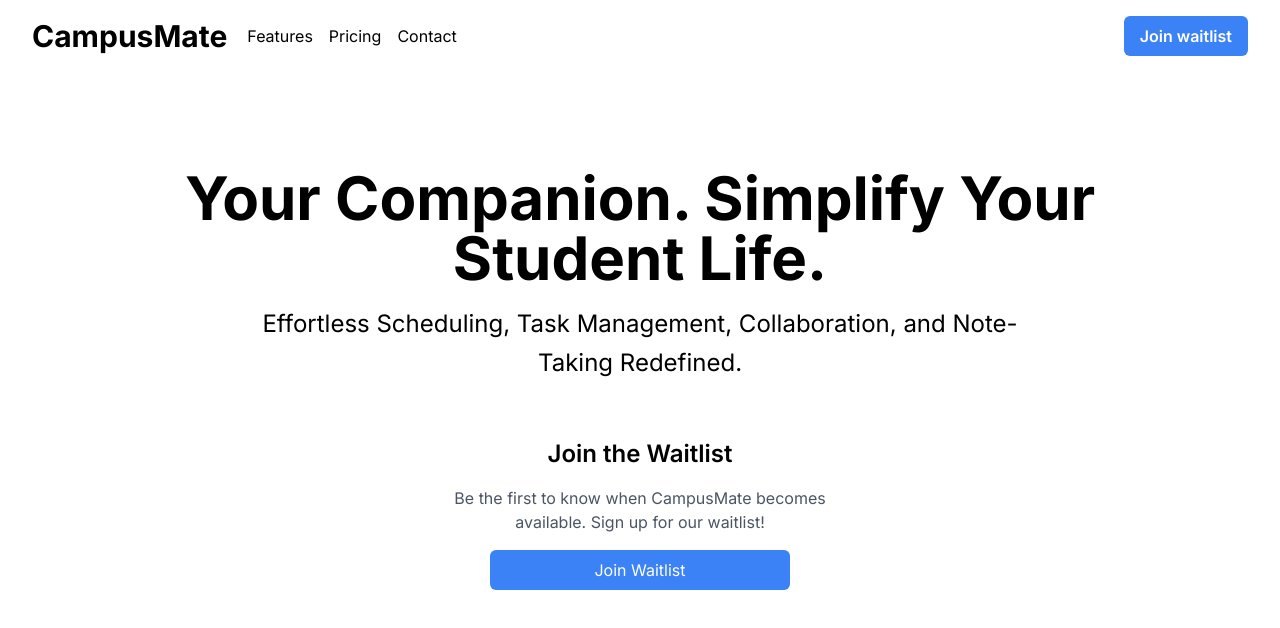
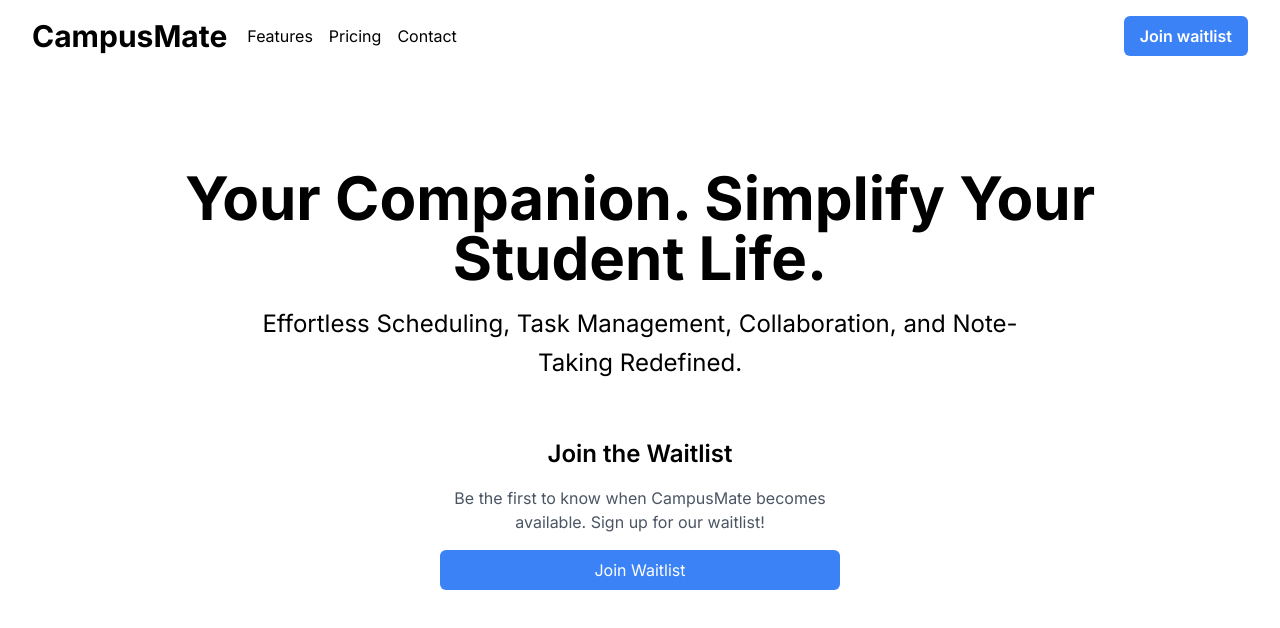
Before and after one commit to emmanuelandyeze/campusmate, a Next.js app: page / in a window 1280 px wide. Shown: the top 628 px of the page. Built offline with nearby package versions, Linux system fonts and the light colour scheme.

Commit message:
first commiit

```diff
--- a/components/WaitListForm.jsx
+++ b/components/WaitListForm.jsx
@@ -14,19 +14,20 @@
 						Be the first to know when CampusMate becomes
 						available. Sign up for our waitlist!
 					</p>
-					<form>
+					<div>
 						<a
 							href="https://getwaitlist.com/waitlist/10852"
 							className="mb-6"
+							target='blank'
 						>
 							<button
 								type="submit"
-								className="w-3/4 bg-blue-500 text-white py-2 px-4 rounded-md hover:bg-blue-600 transition duration-300 ease-in-out"
+								className="w-full bg-blue-500 text-white py-2 px-4 rounded-md hover:bg-blue-600 transition duration-300 ease-in-out"
 							>
 								Join Waitlist
 							</button>
 						</a>
-					</form>
+					</div>
 				</div>
 			</div>
 		</div>
```
